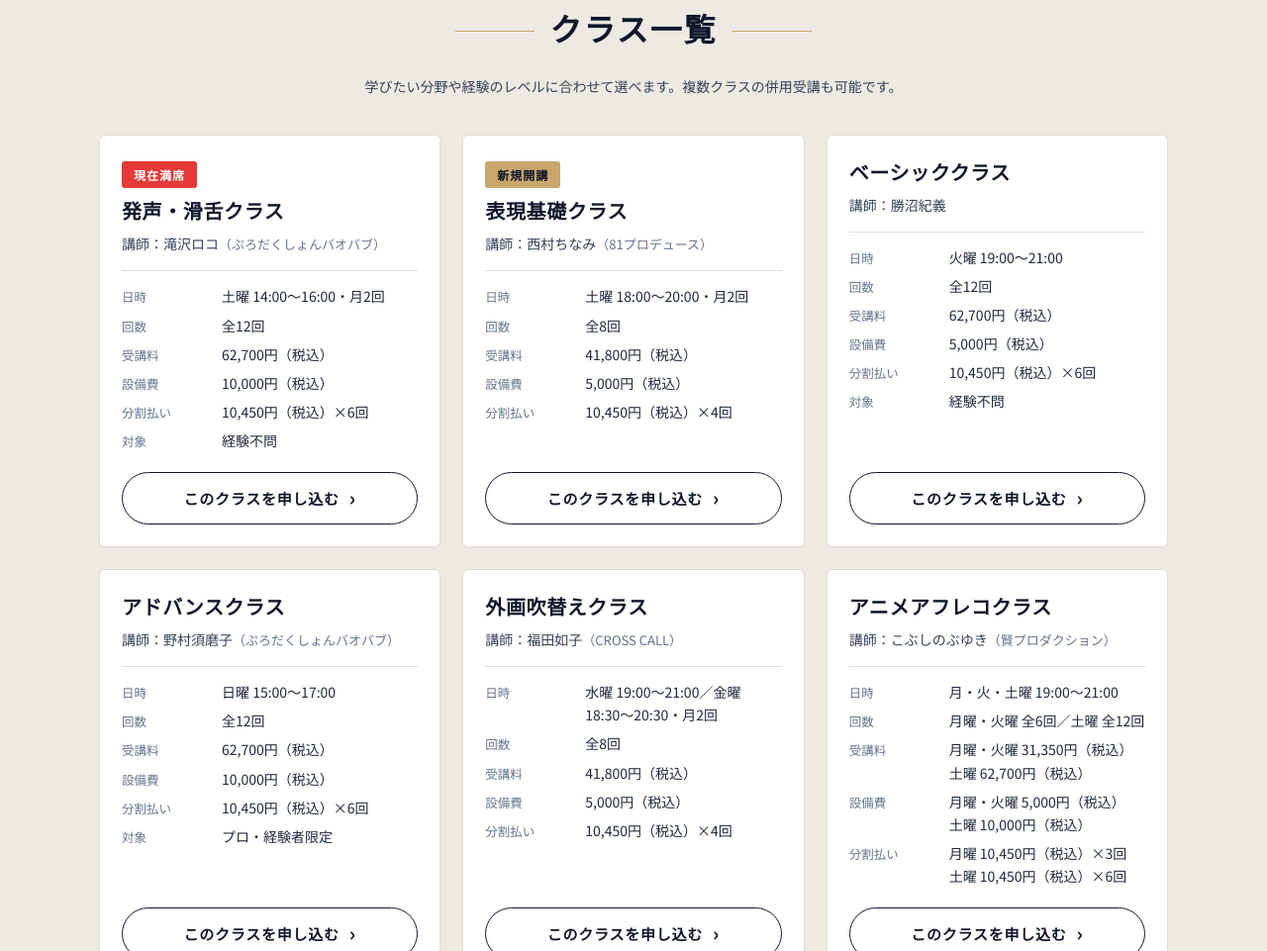
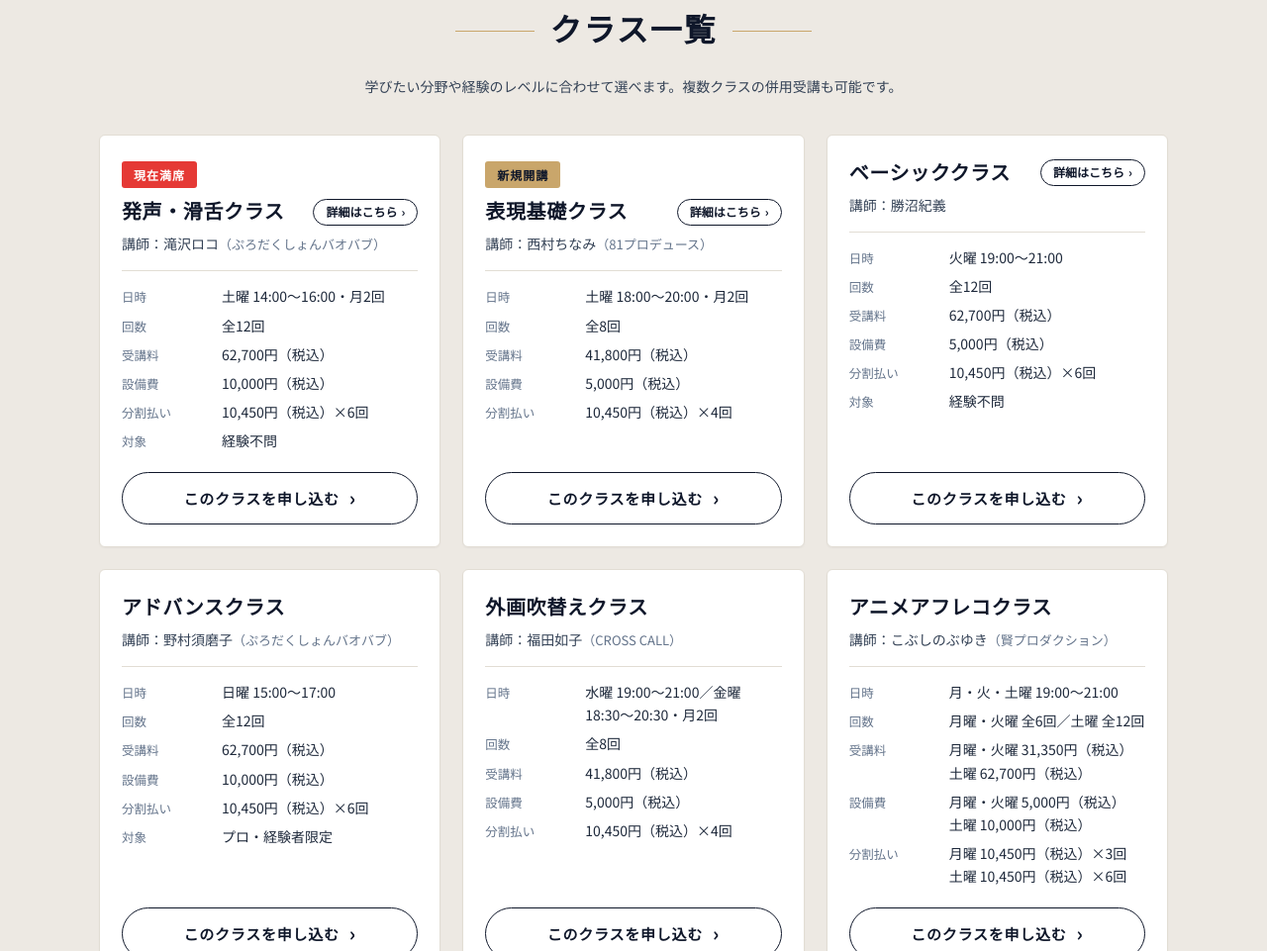
Before and after one commit to ssstudioseiyuu-collab/seiyuu-course, a plain HTML site: page index.html in a window 1280 px wide. Shown: the part 2077-3038 px from the top of the page at 99% size. Drawn offline with Linux system fonts and the light colour scheme.

Commit message:
Add files via upload

```diff
--- a/css/style.css
+++ b/css/style.css
@@ -328,3 +328,8 @@ ol, ul { margin: 0; padding: 0; list-style: none; }
   .global-nav .nav-cta { margin-left: 6px; padding: 10px 14px; }
   .brand-en { display: none; }
 }
+
+/* クラス名の横の「詳細はこちら」（発声・滑舌／表現基礎／ベーシック。2026-11-24 追加） */
+.class-name-row { display: flex; align-items: center; justify-content: space-between; gap: 10px; flex-wrap: wrap; }
+.detail-link { flex-shrink: 0; display: inline-flex; align-items: center; gap: 4px; font-size: 12px; font-weight: 700; color: var(--navy); text-decoration: none; border: 1px solid var(--navy); border-radius: 999px; padding: 4px 12px; line-height: 1.4; white-space: nowrap; transition: background .2s, color .2s; }
+.detail-link:hover { background: var(--navy); color: var(--white); }
--- a/index.html
+++ b/index.html
@@ -132,7 +132,10 @@
       <article class="class-card">
         <div class="class-head">
           <span class="badge badge-full">現在満席</span>
-          <h3 class="class-name">発声・滑舌クラス</h3>
+          <div class="class-name-row">
+            <h3 class="class-name">発声・滑舌クラス</h3>
+            <a class="detail-link" href="https://ssstudioseiyuu-collab.github.io/seiyuu-course/foundation/#hassei">詳細はこちら<span class="arrow" aria-hidden="true">›</span></a>
+          </div>
           <p class="class-teacher">講師：滝沢ロコ<span class="aff">（ぷろだくしょんバオバブ）</span></p>
         </div>
         <dl class="class-info">
@@ -150,7 +153,10 @@
       <article class="class-card">
         <div class="class-head">
           <span class="badge badge-new">新規開講</span>
-          <h3 class="class-name">表現基礎クラス</h3>
+          <div class="class-name-row">
+            <h3 class="class-name">表現基礎クラス</h3>
+            <a class="detail-link" href="https://ssstudioseiyuu-collab.github.io/seiyuu-course/foundation/#hyogen">詳細はこちら<span class="arrow" aria-hidden="true">›</span></a>
+          </div>
           <p class="class-teacher">講師：西村ちなみ<span class="aff">（81プロデュース）</span></p>
         </div>
         <dl class="class-info">
@@ -166,7 +172,10 @@
       <!-- 3 ベーシック -->
       <article class="class-card">
         <div class="class-head">
-          <h3 class="class-name">ベーシッククラス</h3>
+          <div class="class-name-row">
+            <h3 class="class-name">ベーシッククラス</h3>
+            <a class="detail-link" href="https://ssstudioseiyuu-collab.github.io/seiyuu-course/foundation/#basic">詳細はこちら<span class="arrow" aria-hidden="true">›</span></a>
+          </div>
           <p class="class-teacher">講師：勝沼紀義</p>
         </div>
         <dl class="class-info">
```
